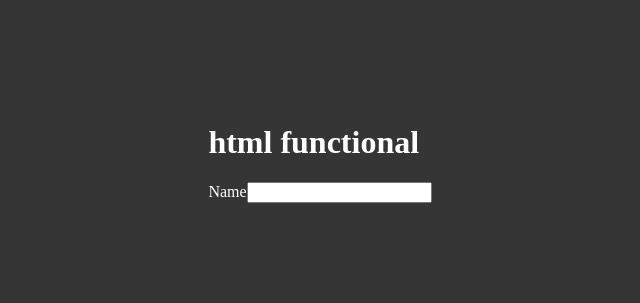
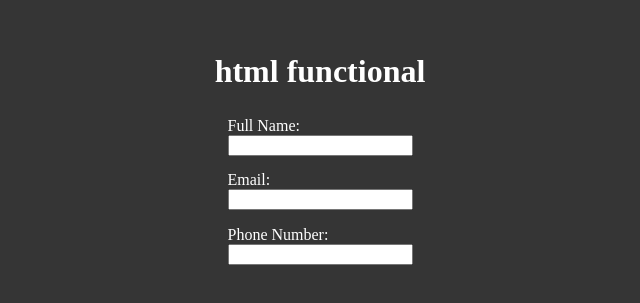
Before and after one commit to MrMarshal11/Using-React, a React (Vite) app in the folder Project - CV Application/: page / in a window 1280 px wide. Shown: the part 255-558 px from the top of the page, without its empty margins (320-960 px from the left). Built offline with nearby package versions, Linux system fonts and the light colour scheme.

Commit message:
Current plan for next steps

```diff
--- /dev/null
+++ b/Project - CV Application/src/form.css
@@ -0,0 +1,19 @@
+#root {
+    display: flex;
+    flex-flow: column;
+    align-items: center;
+    justify-content: center;
+}
+
+.form {
+    display: flex;
+    flex-flow: column;
+    align-items: flex-start;
+    justify-content: center;
+}
+
+fieldset {
+    display: flex;
+    flex-flow: column;
+    border: none;
+}
--- a/Project - CV Application/src/form.jsx
+++ b/Project - CV Application/src/form.jsx
@@ -3,16 +3,39 @@
 // A section to add practical experience (company name, position title, main responsibilities of your jobs, date from and until when you worked for that company)
 
 import { useState } from "react";
+import './form.css'
 
 function Form() {
-    return (
-        <div>
-            <form>
-                <label>Name</label>
-                <input />
-            </form>
-        </div>
-    )
+  return (
+    <div>
+      <form className="form">
+        <fieldset>
+            <label>Full Name: </label>
+            <input />
+        </fieldset>
+
+        <fieldset>
+            <label>Email: </label>
+            <input type="email"/>
+        </fieldset>
+
+        <fieldset>
+            <label>Phone Number: </label>
+            <input />
+        </fieldset>
+
+        {/* Add Educational Experience? h3 and Add Professional Experience h3
+
+        and a button underneath that disappears when clicked (saying yes for now)
+
+        and a save button shows up instead along with the formfield
+
+        and a remove button also shows up and disappears when clicked along with the formfield that persists unless clicked
+
+         */}
+      </form>
+    </div>
+  );
 }
 
 export default Form;
```
